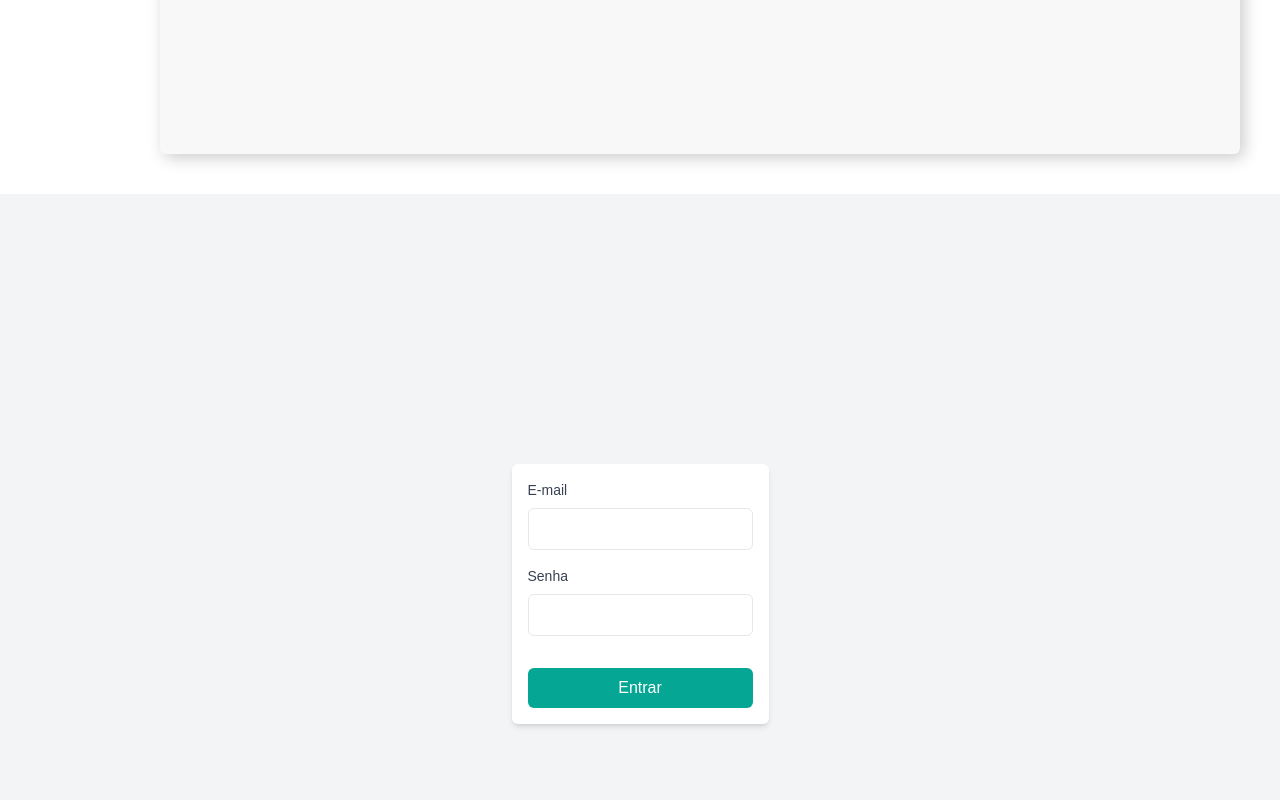
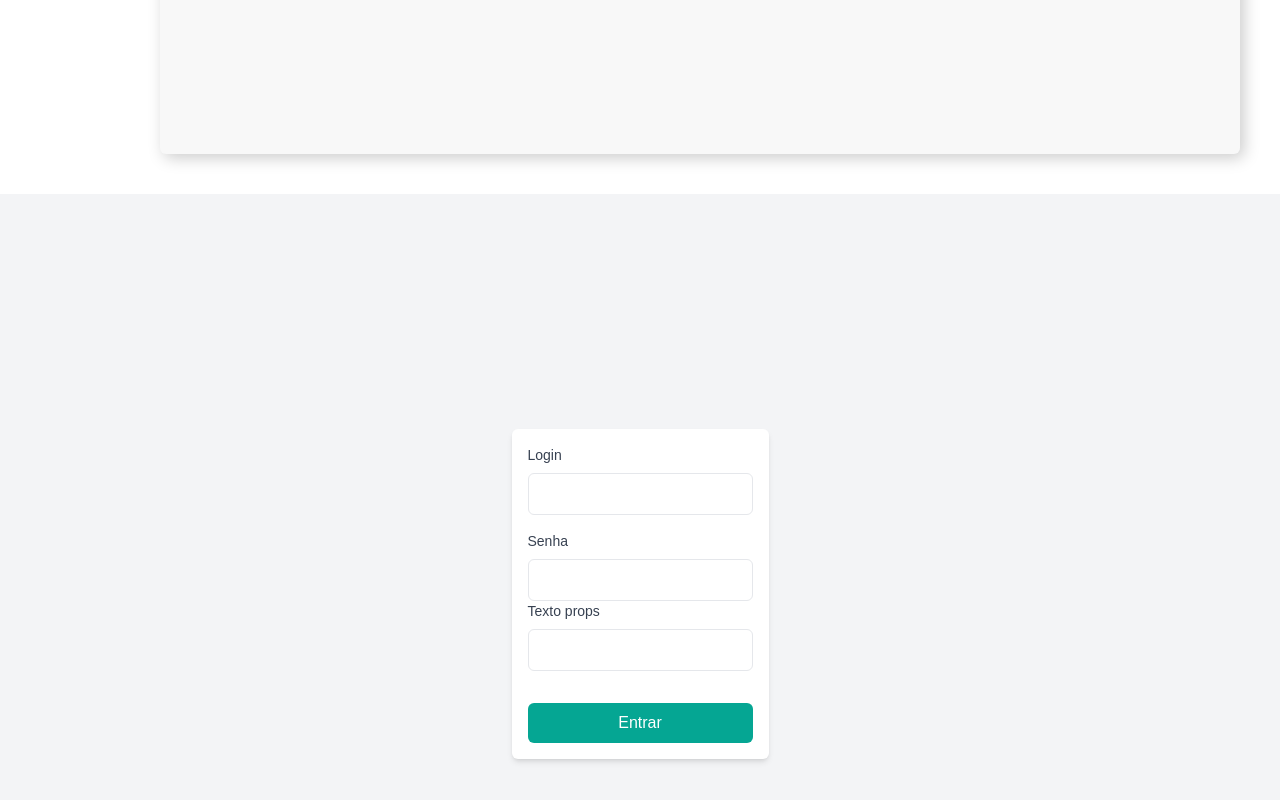
Before and after one commit to softexrecifepe/PI-MASCOTS-TURMA-09-EQUIPE-03, a Next.js app: page / in a window 1280 px wide. Shown: the part 884-1684 px from the top of the page. Built offline with nearby package versions, Linux system fonts and the light colour scheme.

Commit message:
refactor: criacao componente input e implementando no forms

```diff
--- a/src/app/components/FormsLogin.tsx
+++ b/src/app/components/FormsLogin.tsx
@@ -1,29 +1,16 @@
+import { InputComponent } from "./InputComponent";
+
 export function FormsLogin() {
   return (
     <div className="flex justify-center items-center h-screen bg-gray-100">
       <form className="flex flex-col gap-4 p-4 bg-white shadow-md rounded-md">
         <div className="flex flex-col">
-            <label htmlFor="email" className="mb-2 text-sm font-medium text-gray-700">
-              E-mail
-            </label>
-            <input
-              type="email"
-              id="email"
-              className="p-2 border rounded-md focus:outline-none focus:ring-2 focus:ring-mascots-primary-500"
-              required
-            />
+          <InputComponent id="name" label="Login" type="name" />
         </div>
 
         <div className="flex flex-col">
-            <label htmlFor="password" className="mb-2 text-sm font-medium text-gray-700">
-              Senha
-            </label>
-            <input
-              type="password"
-              id="password"
-              className="p-2 border rounded-md focus:outline-none focus:ring-2 focus:ring-mascots-primary-500"
-              required
-            />
+          <InputComponent id="pass" label="Senha" type="password" />
+          <InputComponent id="text" label="Texto props" type="text" />
         </div>
 
         <button
--- /dev/null
+++ b/src/app/components/InputComponent.tsx
@@ -0,0 +1,23 @@
+interface InputProps {
+  type: string;
+  id: string;
+  label: string;
+  placeholder?: string;
+}
+
+export function InputComponent({ type, id, label, placeholder }: InputProps) {
+  return (
+    <>
+      <label htmlFor="email" className="mb-2 text-sm font-medium text-gray-700">
+        {label}
+      </label>
+      <input
+        type={type}
+        id={id}
+        placeholder={placeholder}
+        className="p-2 border rounded-md focus:outline-none focus:ring-2 focus:ring-mascots-primary-500"
+        required
+      />
+    </>
+  );
+}
```
Lines whose indentation alone changed are shown as unchanged.
